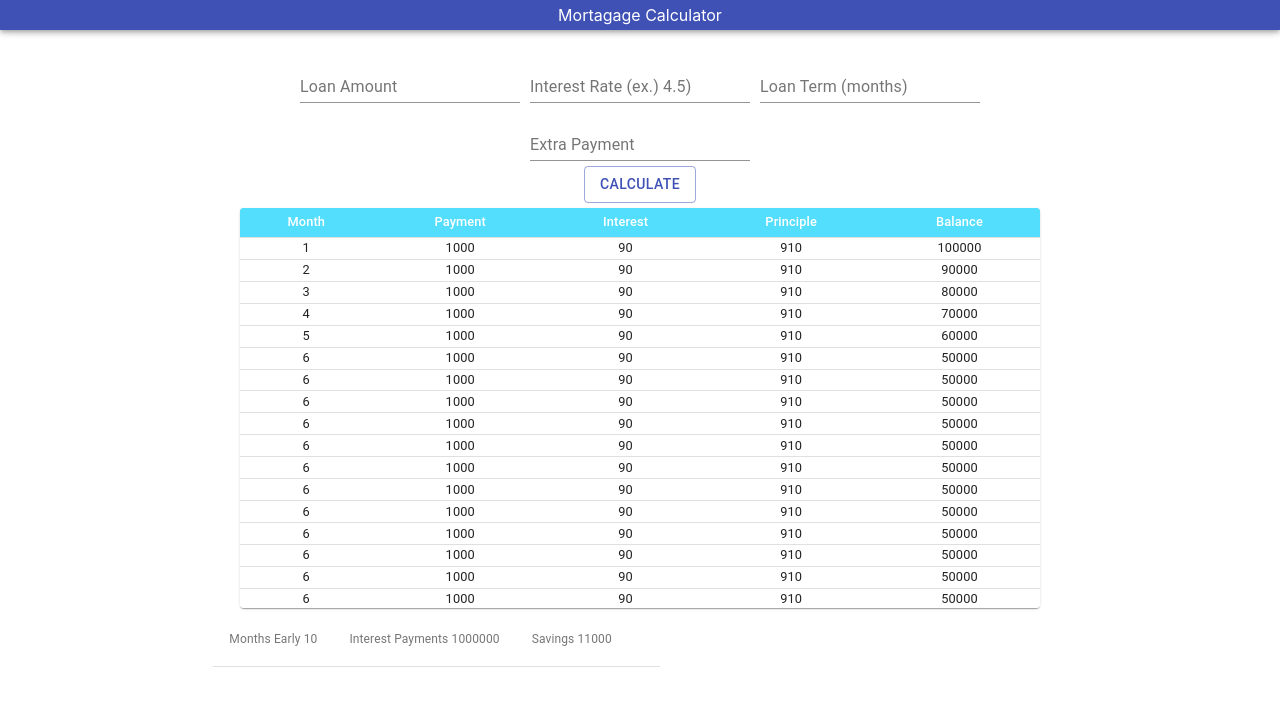
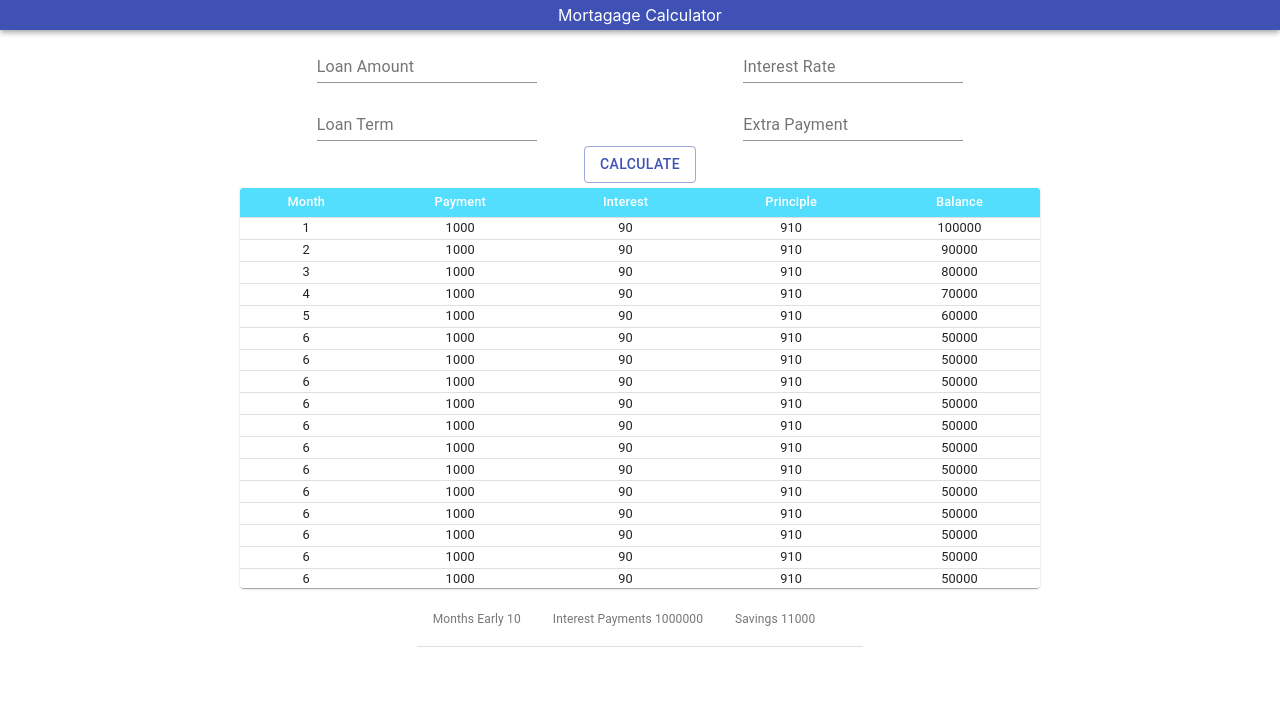
Before and after one commit to Msheezi/mortgagecalc2, a React (Create React App) app: page / in a window 1280 px wide. Shown: the top 706 px of the page. Built offline with nearby package versions, Linux system fonts and the light colour scheme.

Commit message:
Fix Footer alignment on desktop view

```diff
--- a/src/components/amortTable.js
+++ b/src/components/amortTable.js
@@ -7,9 +7,7 @@ import { Paper,makeStyles, Table, TableCell, TableContainer, TableHead, TableRow
   const useStyles = makeStyles({
           container: {
             maxWidth: "800px",
-            // minWidth: "200px",
             margin: "5px auto ",
-            // boxSizing: "border-box",
             maxHeight: "400px",
             width: "95%"
           },
@@ -17,17 +15,13 @@ import { Paper,makeStyles, Table, TableCell, TableContainer, TableHead, TableRow
             minWidth: 650,
           },
           pageContainer: {
-            // width: "100vw",
             maxWidth: "800px",
             minWidth: "200px",
             margin: "0 auto",
-
-
             "& th": {
                 backgroundColor: "#54DEFD",
                 padding: "2pt"
-
-            }
+                }
           },
           root: {
               backgroundColor: "#54DEFD",
@@ -35,14 +29,16 @@ import { Paper,makeStyles, Table, TableCell, TableContainer, TableHead, TableRow
               "& th": {
                   color: "white",
                   fontSize: "0.8rem"
-
-              }
+                }
           },
           body: {
               "& td":{
                   padding: "1pt",
                   fontSize: "0.8rem"
-              }
+                }
+          },
+          footer: {
+              margin: "0 auto"
           }
 
         });
@@ -94,7 +90,7 @@ export const AmortTable = ({paymentData})=>{
                 </TableBody>
             </Table>
         </TableContainer>
-                <TableFooter stickyHeader>
+                <TableFooter className={classes.footer} stickyHeader>
                     <TableRow>
                         <TableCell align="center">Months Early 10</TableCell>
                         <TableCell align="center">Interest Payments 1000000</TableCell>
--- a/src/components/calcPage.js
+++ b/src/components/calcPage.js
@@ -4,9 +4,10 @@ import { AmortTable } from './amortTable'
 
 const useStyles = makeStyles({
     container: {
-        marginTop: "50px",
+        marginTop: "30px",
         backgroundColor: "lightestgrey",
-        textAlign: "center"
+        textAlign: "center",
+        height: "100%"
     },
     input: {
         margin: "5px"
@@ -64,37 +65,50 @@ export const CalcPage = () => {
         <Grid container className={classes.container}>
             <Grid item xs={false} sm={2}></Grid>
             <Grid item xs={12} sm={8}>
-            <div>
-
+            <Grid container>
+            <Grid item xs={12} sm={6}>
                 <TextField className={classes.input} label="Loan Amount" type="text"
                     onChange={handleChange}
                     value={loanAmt}
                     name="loanAmt"
+                    placeholder="No Commas or Periods"
 
                     />
-                <TextField className={classes.input} label="Interest Rate (ex.) 4.5)" type="text"
+            </Grid>
+            <Grid item xs={12} sm={6}>
+                <TextField className={classes.input} label="Interest Rate" type="text"
                     onChange={handleChange}
                     value={interestRate}
                     name={"interestRate"}
+                    placeholder="ex.) 4.5"
 
                     />
-                <TextField className={classes.input} label="Loan Term (months)" type="text"
+            </Grid>
+            <Grid item xs={12} sm={6}>
+                <TextField className={classes.input} label="Loan Term" type="text"
                     onChange={handleChange}
                     value={loanTerm}
                     name={"loanTerm"}
+                    placeholder="Enter Term in Months"
 
                     />
+            </Grid>
+            <Grid item xs={12} sm={6}>
                 <TextField className={classes.input} label="Extra Payment" type="text"
                     onChange={handleChange}
                     value={extraPayment}
                     name={"extraPayment"}
+                    placeholder="No Commas or Periods"
 
                     />
-                    <br/>
-                    <Button variant="outlined" color="primary">Calculate</Button>
-                </div>
-
+            </Grid>
+            <Grid item xs={false} sm={4}/>
+            <Grid item xs={12} sm={4}>
+                <Button variant="outlined" color="primary">Calculate</Button>
+            </Grid>
+            <Grid item xs={false} sm={4}/>
                 <AmortTable paymentData={testData}/>
+            </Grid>
 
             </Grid>
             <Grid item xs={false} sm={2}></Grid>
```
Also changed, not shown: 1 other file (tests, documents, lock files or other folders).
